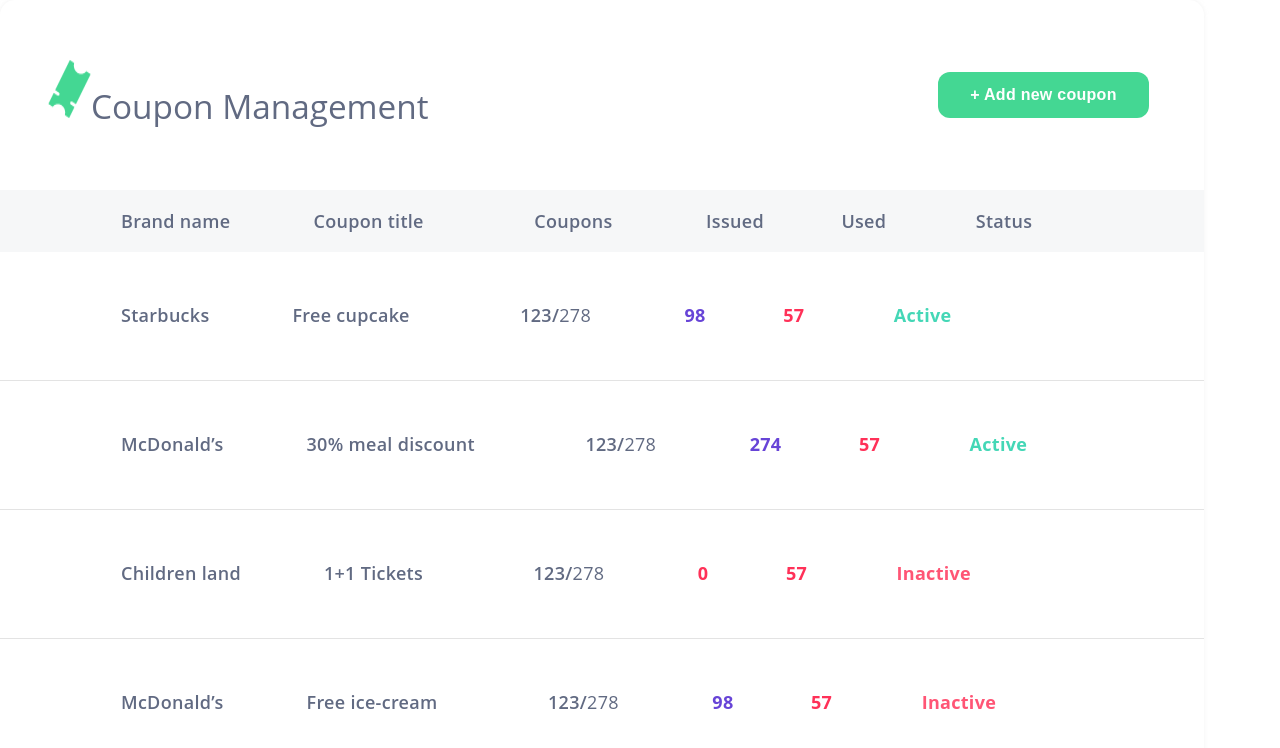
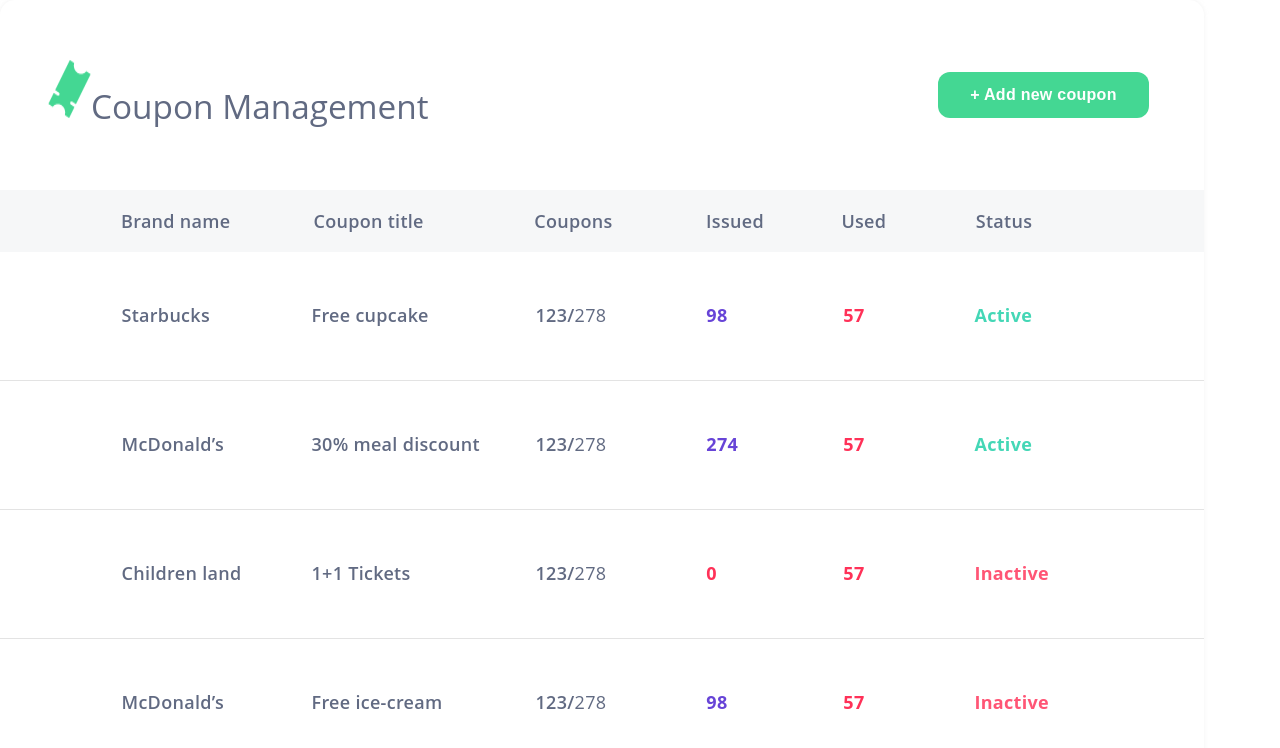
Before and after one commit to Yehuda-Volodin/Coupon-management, a React (Create React App) app in the folder coupon-management/: page / in a window 1280 px wide. Shown: the top 748 px of the page. Built offline with nearby package versions, Linux system fonts and the light colour scheme.

Commit message:
min-width (together with display:inline-block) was added were it was needed to make a table look good.

```diff
--- a/coupon-management/src/components/CouponManagement.js
+++ b/coupon-management/src/components/CouponManagement.js
@@ -19,30 +19,28 @@
             "height": "24px",
             "borderBottom": "1px solid #E3E3E3",
 
-            "paddingLeft": "121px",
+            "paddingLeft": "121.5px",
             "fontSize": "18px",
             "fontWeight": "600",
             "lineHeight": "24px",
             "letterSpacing": "0.3px"
         }}>
-            {element.brandName}
-            <span style={{ "marginLeft": "78px" }}> {element.couponTitle} </span>
-
-            <span style={{ "marginLeft": "105.5px" }}>
+            <span style={{ "display": "inline-block", "minWidth": "121px" }}> {element.brandName} </span>
+            <span style={{ "marginLeft": "69px", "display": "inline-block", "minWidth": "179px" }}> {element.couponTitle} </span>
+            <span style={{ "marginLeft": "45px" }}>
                 {element.coupons.split('/', 2)[0] + "/"}
                 <span style={{ "fontWeight": "normal" }}>{element.coupons.split('/', 2)[1]}</span>
             </span>
-
             {element.issued > 0 ?
-                <span style={{ "marginLeft": "88.5px", "fontWeight": "bold", "color": "#6744D7" }}> {element.issued} </span>
+                <span style={{ "marginLeft": "100px", "display": "inline-block", "minWidth": "42px", "fontWeight": "bold", "color": "#6744D7" }}> {element.issued} </span>
                 :
-                <span style={{ "marginLeft": "88.5px", "fontWeight": "bold", "color": "#FF3158" }}> {element.issued} </span>
+                <span style={{ "marginLeft": "100px", "display": "inline-block", "minWidth": "42px", "fontWeight": "bold", "color": "#FF3158" }}> {element.issued} </span>
             }
-            <span style={{ "marginLeft": "72.5px", "fontWeight": "bold", "color": "#FF3158" }}> {element.used} </span>
+            <span style={{ "marginLeft": "90px", "fontWeight": "bold", "color": "#FF3158" }}> {element.used} </span>
             {element.status ?
-                <span style={{ "marginLeft": "84.5px", "fontWeight": "bold", "color": "#44D7B6" }}> Active </span>
+                <span style={{ "marginLeft": "105px", "display":"inline-block","minWidth": "71px", "fontWeight": "bold", "color": "#44D7B6" }}> Active </span>
                 :
-                <span style={{ "marginLeft": "84.5px", "fontWeight": "bold", "color": "#FF5575" }}> Inactive </span>
+                <span style={{ "marginLeft": "105px", "display":"inline-block","minWidth": "71px", "fontWeight": "bold", "color": "#FF5575" }}> Inactive </span>
             }
         </div>
     )
```
